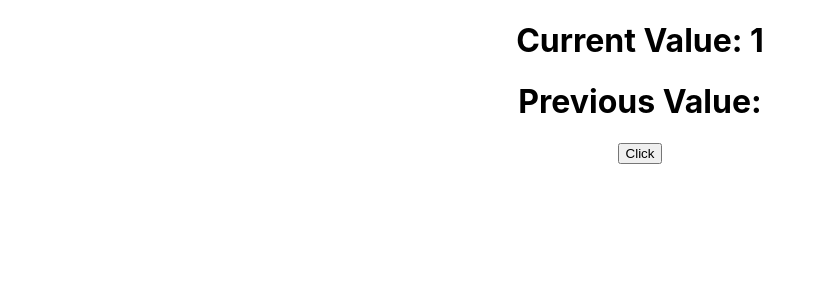
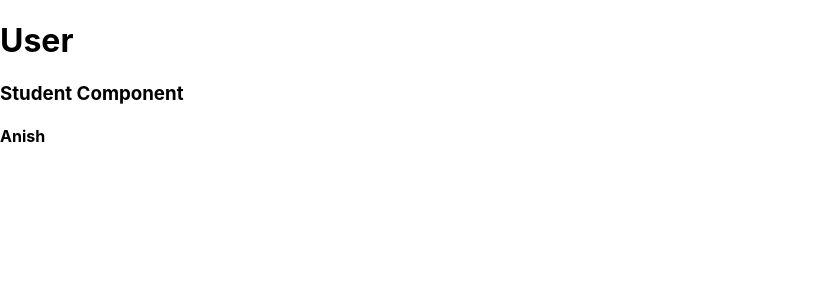
Before and after one commit to Anishkumardiwan/ReactJs-Practice, a React (Create React App) app: page / in a window 1280 px wide. Shown: the top 300 px of the page, without its empty margins (0-825 px from the left). Built offline with nearby package versions, Linux system fonts and the light colour scheme.

Commit message:
Context Api

```diff
--- a/src/App.js
+++ b/src/App.js
@@ -1,23 +1,22 @@
-import React, { useState, useEffect } from 'react';
-import './App.css';
+import React from 'react';
 import User from './Component/User';
+export const MyContext = React.createContext();
+class App extends React.Component {
+  constructor(props) {
+    super(props);
 
-const App = () => {
-
-  const [Count, setCount] = useState(1);
-
-  const setUpdateCounter = () => {
-    let rand = Math.floor(Math.random() * 10);
-    return setCount(rand);
+    this.state = {
+      name: "Anish"
+    };
   }
 
-  return (
-    <div className='App'>
-      <User count={Count} />
-      <button onClick={setUpdateCounter}>Click</button>
-    </div>
-  );
-
+  render() {
+    return (
+      <MyContext.Provider value={this.state.name}>
+        <User />
+      </MyContext.Provider>
+    );
+  }
 }
 
 export default App;
--- a/src/Component/Student.js
+++ b/src/Component/Student.js
@@ -1,6 +1,20 @@
+import React from 'react';
+import {MyContext} from '../App';
+class Student extends React.Component {
+    constructor(props) {
+        super(props);
+    }
 
-const Student = () =>{
-
+    render() {
+        return (
+            <>
+                <h3>Student Component</h3>
+                <MyContext.Consumer>
+                    {data => <h4>{data}</h4>}
+                </MyContext.Consumer>
+            </>
+        );
+    }
 }
 
 export default Student;
--- a/src/Component/User.js
+++ b/src/Component/User.js
@@ -1,21 +1,18 @@
-import React, { useState , useEffect , useRef} from 'react';
+import React, {Component , useState , useEffect , useRef} from 'react';
+import Student from './Student';
+class User extends Component{
+  constructor(props){
+    super();
+  }
 
-const User = (props) => {
-
-  const lastVal = useRef();
-
-  useEffect(()=>{
-    lastVal.current=props.count
-  })
-  // console.log(ref)
-  // const data = props;
-  const preProps = lastVal.current
-  return (
-    <div>
-      <h1>Current Value: {props.count}</h1>
-      <h1>Previous Value: {preProps}</h1>
-    </div>
-  );
+  render(){
+    return(
+      <>
+      <h1>User {this.props.name}</h1>
+      <Student />
+      </>
+    );
+  }
 }
 
 export default User;
```
